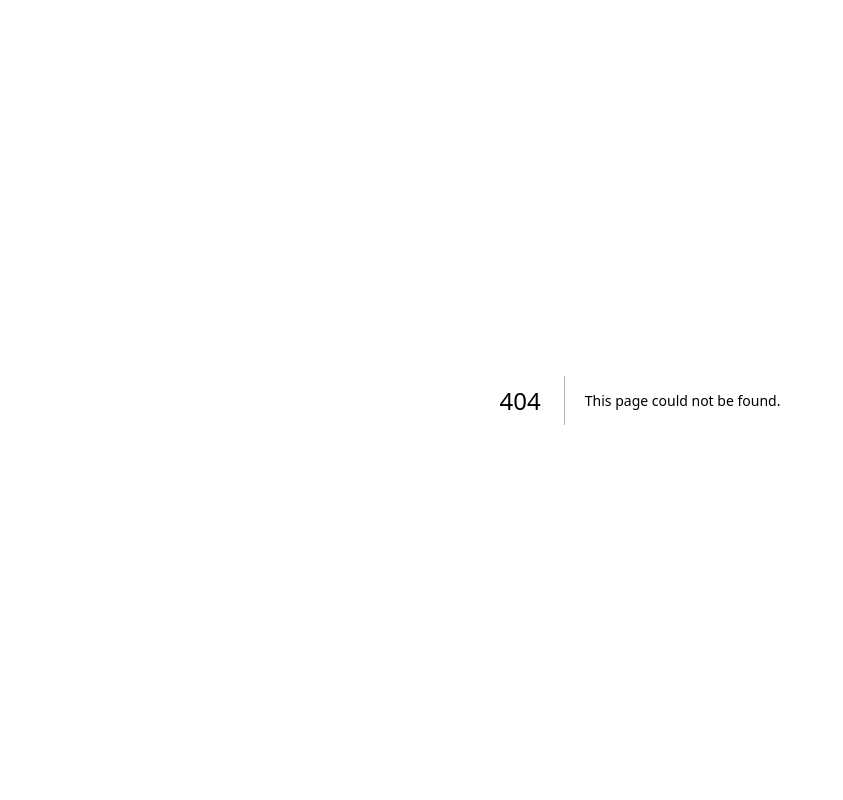
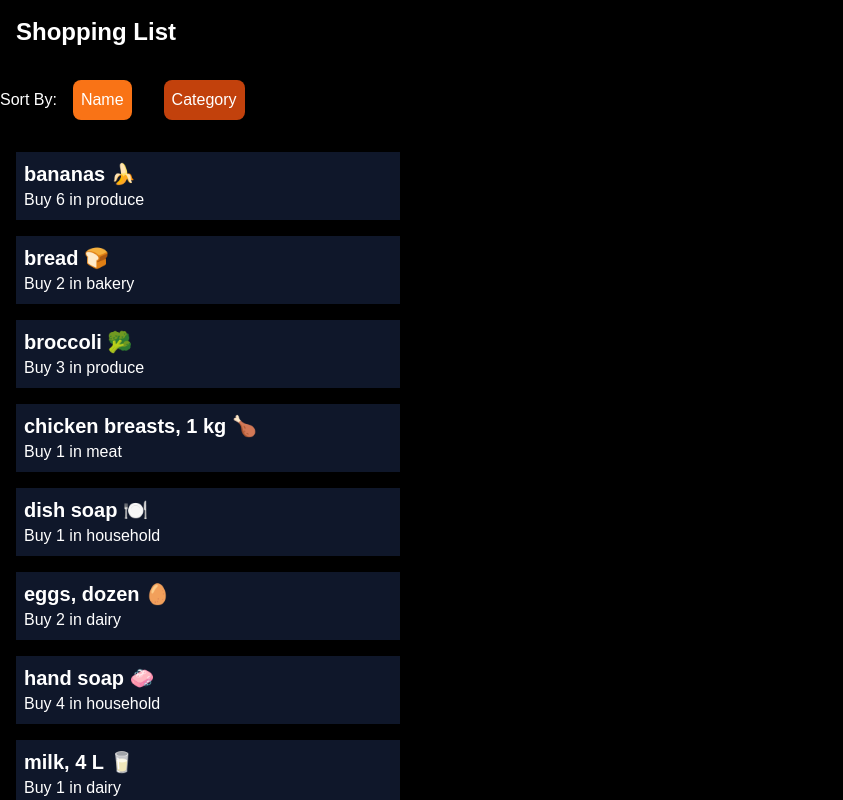
Before and after one commit to UdhavBhagat/cprg306-assignments, a Next.js app: page /week-6 in a window 1280 px wide. Before the commit this address had no page. Shown: the top 800 px of the page, without its empty margins (0-843 px from the left). Built offline with nearby package versions, Linux system fonts and the light colour scheme.

Commit message:
Week6 Assignment

```diff
--- a/app/page.js
+++ b/app/page.js
@@ -4,7 +4,8 @@ export default function Page() {
       <h1>CPRG 306: Web Development 2 - Assignments</h1>
       <a href="./week-2">Week - 2 Assignment</a> <br />
       <a href="./week-3">Week - 3 Assignment</a><br />
-      <a href="./week-4">Week - 4 Assignment</a>
+      <a href="./week-4">Week - 4 Assignment</a><br />
+      <a href="./week-6">Week - 6 Assignment</a>
     </main>
   )
 }
--- /dev/null
+++ b/app/week-6/item-list.js
@@ -0,0 +1,49 @@
+"use client"
+import React, { useState } from 'react'
+import items from "./item.json";
+import Item from './item.js';
+
+
+export default function ItemList() {
+    const [sortBy, setSortBy] = useState("name");
+
+    const sort = [...items].sort((first, second) => {
+        if (sortBy === "name") {
+          if (first.name > second.name) {
+            return 1;
+          } else if (first.name < second.name) {
+            return -1;
+          }
+          return 0;
+        } else if (sortBy === "category") {
+          if (first.category > second.category) {
+            return 1;
+          } else if (first.category < second.category) {
+            return -1;
+          }
+          return 0;
+        }
+    })
+      return(
+        <section>
+            <div className="flex items-center">
+                <p> Sort By: </p>
+                <button
+                onClick={() => setSortBy("name")}
+                className={`${sortBy == 'name' ? 'bg-orange-500' : 'bg-orange-700'} p-2 m-4 rounded-lg`}>
+                    Name
+                </button>
+                <button
+                onClick={() => setSortBy("category")}
+                className={`${sortBy == 'category' ? 'bg-orange-500' : 'bg-orange-700'} p-2 m-4 rounded-lg`}>
+                    Category
+                </button>
+            </div>
+            <div>
+                {sort.map(item => (
+                <Item key={item.id} name={item.name} quantity={item.quantity} category={item.category} />
+                ))}
+            </div>
+        </section>
+      );
+}
--- /dev/null
+++ b/app/week-6/item.js
@@ -0,0 +1,8 @@
+export default function Item(props) {
+    return(
+        <li className="list-none bg-slate-900 m-4 p-2 max-w-sm">
+            <h1 className="text-xl font-bold">{props.name}</h1>
+            <p>Buy {props.quantity} in {props.category}</p>
+        </li>
+    )
+}
--- /dev/null
+++ b/app/week-6/item.json
@@ -0,0 +1,74 @@
+[
+    {
+      "id": "1h2GJKH12gkHG31h1H",
+      "name": "milk, 4 L 🥛",
+      "quantity": 1,
+      "category": "dairy"
+    },
+    {
+      "id": "2KJH3k2j3H1k2J3K1H",
+      "name": "bread 🍞",
+      "quantity": 2,
+      "category": "bakery"
+    },
+    {
+      "id": "3h2KJH3k2j3H1k2J3",
+      "name": "eggs, dozen 🥚",
+      "quantity": 2,
+      "category": "dairy"
+    },
+    {
+      "id": "4k2J3K1H2GJKH12gk",
+      "name": "bananas 🍌",
+      "quantity": 6,
+      "category": "produce"
+    },
+    {
+      "id": "5H1h1H2KJH3k2j3H",
+      "name": "broccoli 🥦",
+      "quantity": 3,
+      "category": "produce"
+    },
+    {
+      "id": "6H1k2J3K1H2GJKH1",
+      "name": "chicken breasts, 1 kg 🍗",
+      "quantity": 1,
+      "category": "meat"
+    },
+    {
+      "id": "7gkHG31h1H2KJH3k",
+      "name": "pasta sauce 🍝",
+      "quantity": 3,
+      "category": "canned goods"
+    },
+    {
+      "id": "8j3H1k2J3K1H2GJK",
+      "name": "spaghetti, 454 g 🍝",
+      "quantity": 2,
+      "category": "dry goods"
+    },
+    {
+      "id": "9H12gkHG31h1H2KJ",
+      "name": "toilet paper, 12 pack 🧻",
+      "quantity": 1,
+      "category": "household"
+    },
+    {
+      "id": "10H3k2j3H1k2J3K1",
+      "name": "paper towels, 6 pack",
+      "quantity": 1,
+      "category": "household"
+    },
+    {
+      "id": "11k2J3K1H2GJKH12",
+      "name": "dish soap 🍽️",
+      "quantity": 1,
+      "category": "household"
+    },
+    {
+      "id": "12GJKH12gkHG31h1",
+      "name": "hand soap 🧼",
+      "quantity": 4,
+      "category": "household"
+    }
+  ]
--- /dev/null
+++ b/app/week-6/page.js
@@ -0,0 +1,10 @@
+import ItemList from "./item-list";
+
+export default function Page() {
+    return(
+        <main>
+            <h1 className="text-2xl font-bold m-4">Shopping List</h1>
+            <ItemList />
+        </main>
+    )
+}
```
